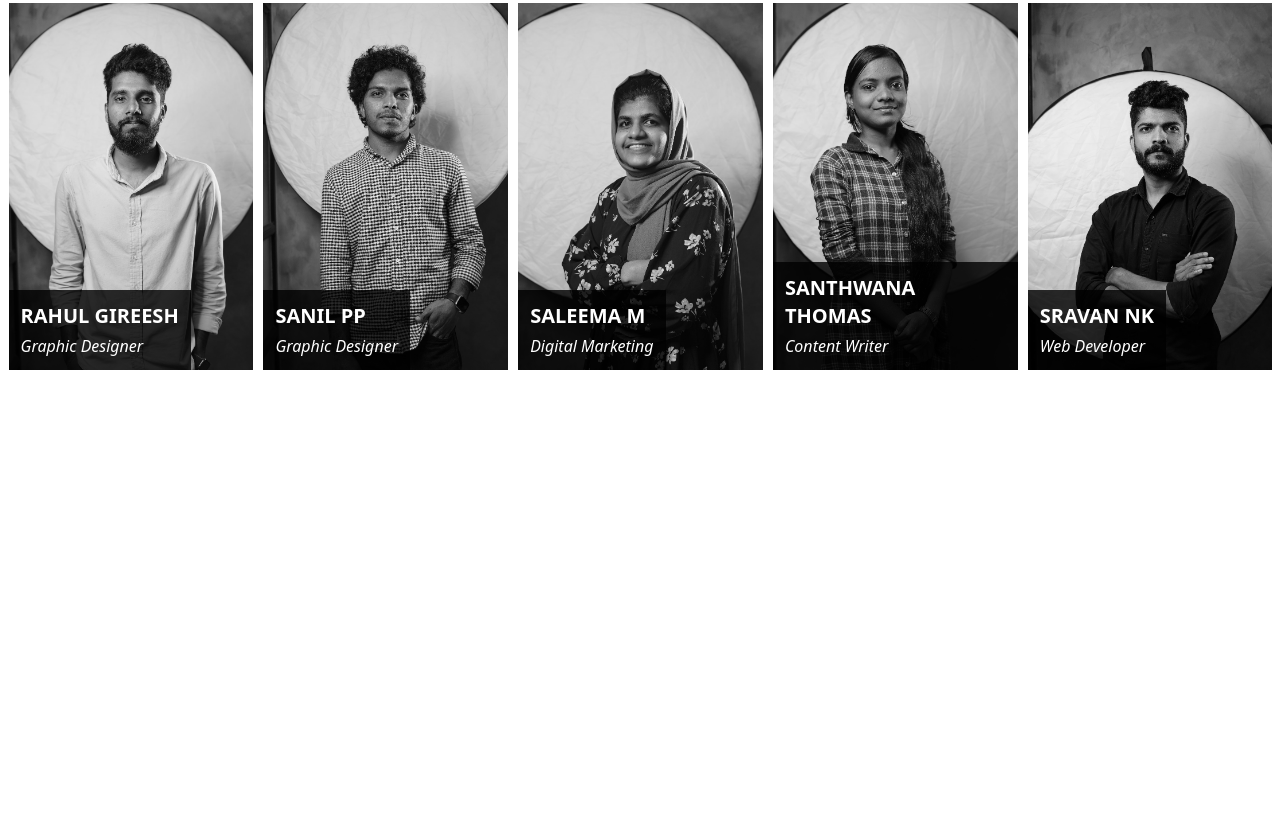
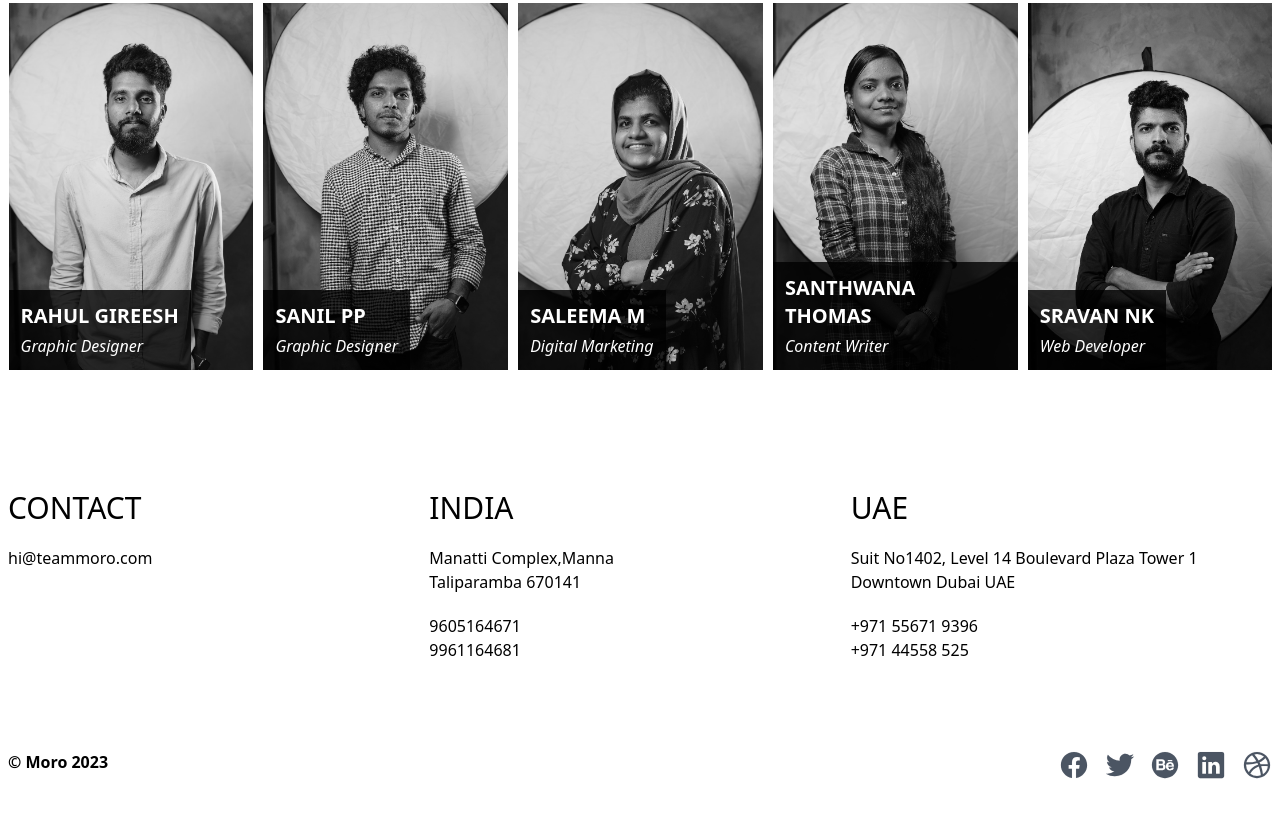
Before and after one commit to sravannk21/Moro-Tailwind, a website: page index.html in a window 1280 px wide. Shown: the part 2260-3077 px from the top of the page. Before the commit the page ends 2742 px from the top, so only its background shows below. Drawn offline with nearby package versions, Linux system fonts and the light colour scheme.

Commit message:
footer created

```diff
--- a/index.html
+++ b/index.html
@@ -196,6 +196,56 @@ https://cdn.jsdelivr.net/npm/owl.carousel@2.3.4/dist/assets/owl.carousel.min.css
     </div>
  </section>
 
+ <!--FOOTER-->
+ <footer>
+    <div class="max-w-7xl mx-auto my-10 p-2">
+        <div class="md:grid md:grid-cols-3">
+            <div class="mb-2">
+                <h3 class="uppercase text-3xl mb-5">contact</h3>
+                <a href="" target="_blank">hi@teammoro.com</a>
+            </div>
+            <div class="mb-2">
+                <h3 class="uppercase text-3xl mb-5">india</h3>
+                <p class="capitalize">manatti complex,manna<br>taliparamba 670141</p>
+                <p class="mt-5">
+                    <a href="">9605164671</a><br>
+                    <a href="">9961164681</a>
+                </p>
+            </div>
+            <div class="mb-2">
+                <h3 class="uppercase text-3xl mb-5">uae</h3>
+                <p class="capitalize">suit no1402, level 14 boulevard plaza tower 1 downtown dubai UAE</p>
+                <p class="mt-5">
+                    <a href="">+971 55671 9396</a><br>
+                    <a href="">+971 44558 525</a>
+                </p>
+            </div>
+        </div>
+        <div class="md:grid md:grid-cols-2 mt-20">
+            <div class="lg:text-start">
+                <p class="font-semibold">&copy; Moro 2023</p>
+            </div>
+            <div class="md:text-end mt-5 md:mt-0">
+                <span class="mr-2 text-3xl text-gray-600 hover:text-black duration-150 ease-in">
+                    <a href=""><ion-icon name="logo-facebook"></ion-icon></a>
+                </span>
+                <span class="mr-2 text-3xl text-gray-600 hover:text-black duration-150 ease-in">
+                    <a href=""><ion-icon name="logo-twitter"></ion-icon></a>
+                </span>
+                <span class="mr-2 text-3xl text-gray-600 hover:text-black duration-150 ease-in">
+                    <a href=""><ion-icon name="logo-behance"></ion-icon></a>
+                </span>
+                <span class="mr-2 text-3xl text-gray-600 hover:text-black duration-150 ease-in">
+                    <a href=""><ion-icon name="logo-linkedin"></ion-icon></a>
+                </span>
+                <span class="text-3xl text-gray-600 hover:text-black duration-150 ease-in">
+                    <a href=""><ion-icon name="logo-dribbble"></ion-icon></a>
+                </span>
+            </div>
+        </div>
+    </div>
+ </footer>
+
 <script src="./build/js/script.js"></script>
 <script type="module" src="https://unpkg.com/ionicons@5.5.2/dist/ionicons/ionicons.esm.js"></script>
 <script nomodule src="https://unpkg.com/ionicons@5.5.2/dist/ionicons/ionicons.js"></script>
```
Also changed, not shown: build/css/style.css, 1 other file.
